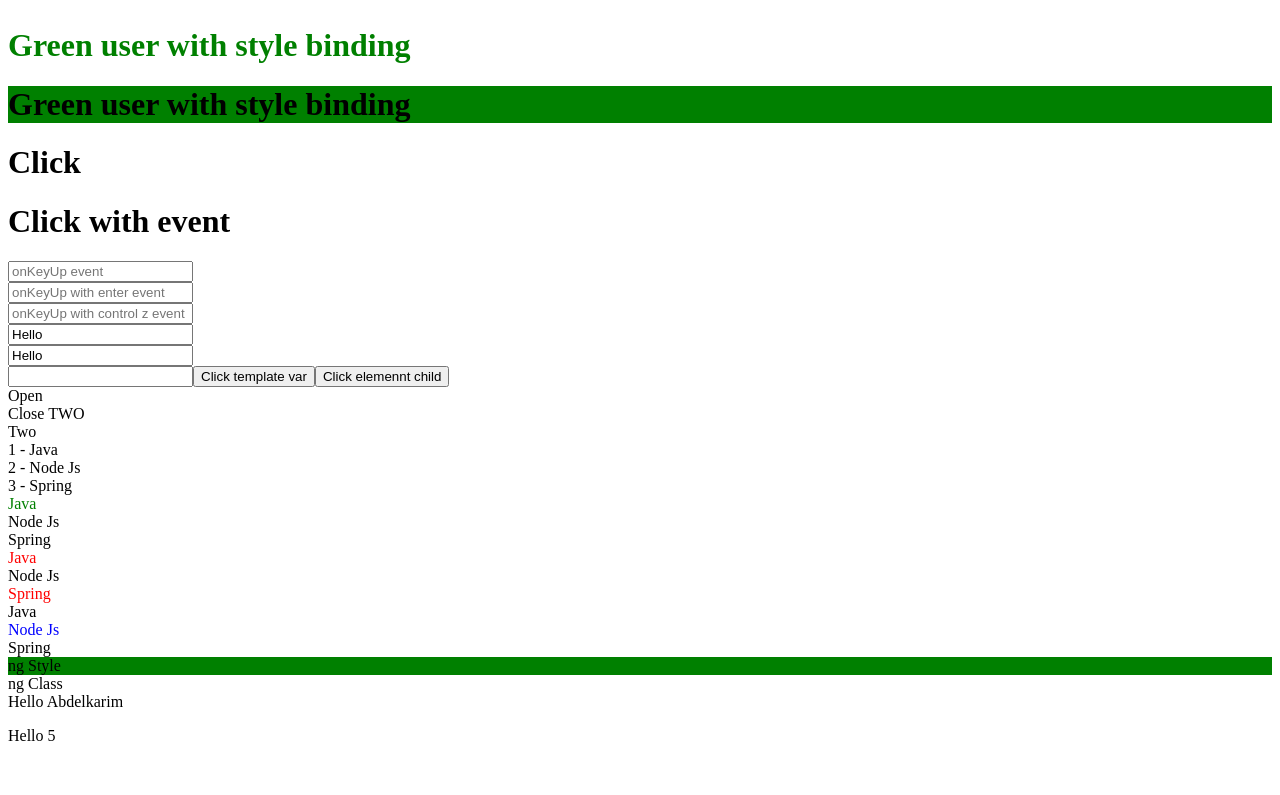
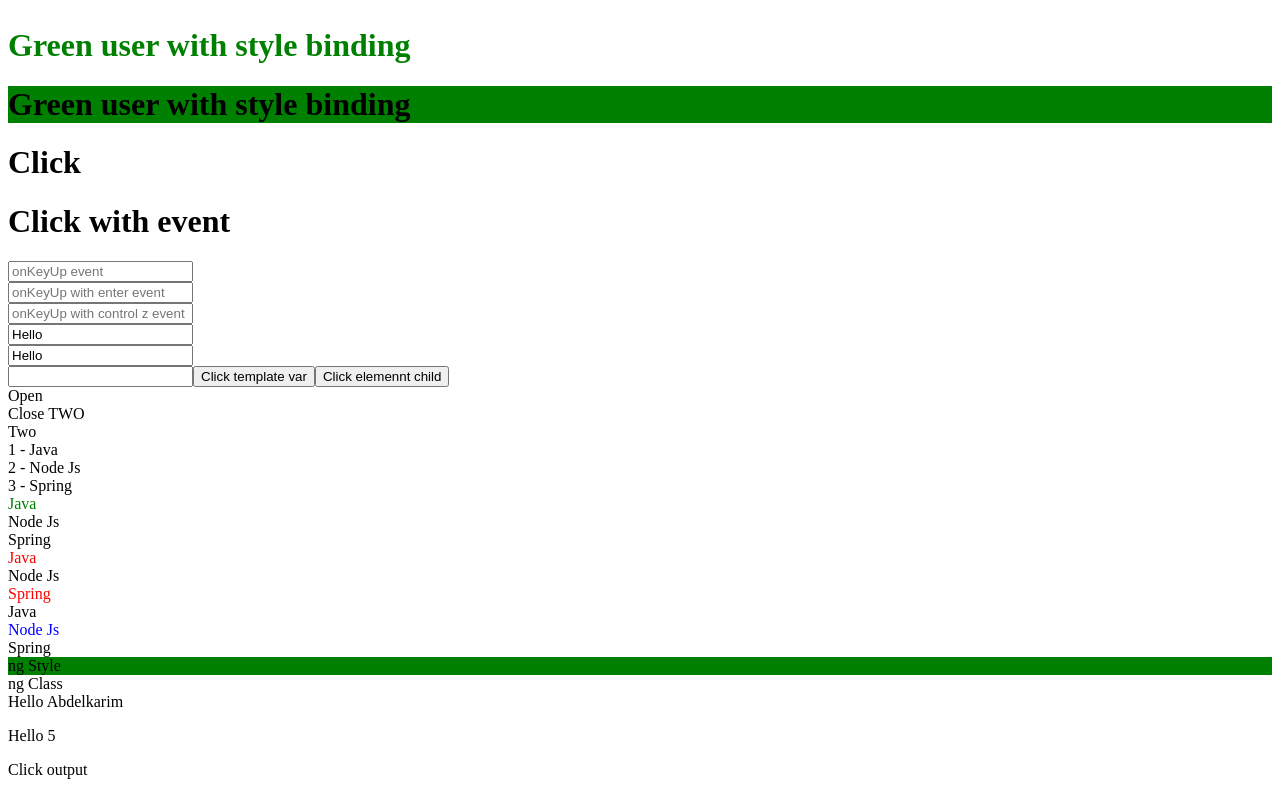
Before and after one commit to alahbabi/angular-course, an Angular app: page / in a window 1280 px wide. Shown: the part 231-1026 px from the top of the page. Before the commit the page ends 992 px from the top, so only its background shows below. Built offline with nearby package versions, Linux system fonts and the light colour scheme.

Commit message:
ALI : Output - EventEmitter

```diff
--- a/src/app/app.component.html
+++ b/src/app/app.component.html
@@ -1,3 +1,3 @@
-<app-my-comp [myNum]="number">
+<app-my-comp [myNum]="number" (myEvent)="done($event)">
   <ng-container class="abdelkarim">Hello Abdelkarim</ng-container>
 </app-my-comp>
--- a/src/app/app.component.ts
+++ b/src/app/app.component.ts
@@ -8,4 +8,8 @@ import { Component } from '@angular/core';
 export class AppComponent {
   title = 'angular-course';
   number = 5 ;
+
+  done(e) {
+    console.log(e)
+  }
 }
--- a/src/app/my-comp/my-comp.component.html
+++ b/src/app/my-comp/my-comp.component.html
@@ -98,3 +98,6 @@
 
 <!-- Input -->
 <p> Hello {{myNum}}</p>
+
+<!-- Output -->
+<p (click)="onClickEventOutput()">Click output </p>
--- a/src/app/my-comp/my-comp.component.ts
+++ b/src/app/my-comp/my-comp.component.ts
@@ -1,4 +1,4 @@
-import { Component, OnInit, ViewChild, ElementRef, Input } from '@angular/core';
+import { Component, OnInit, ViewChild, ElementRef, Input, Output, EventEmitter } from '@angular/core';
 
 @Component({
   selector: 'app-my-comp',
@@ -10,6 +10,8 @@ export class MyCompComponent implements OnInit {
   @ViewChild('myInput') myInput: ElementRef;
 
   @Input() myNum ;
+
+  @Output() myEvent = new EventEmitter();
 
   number = 5 ;
 
@@ -61,4 +63,8 @@ export class MyCompComponent implements OnInit {
     console.log(this.myInput.nativeElement);
   }
 
+  onClickEventOutput() {
+    this.myEvent.emit(this.courses);
+  }
+
 }
```
